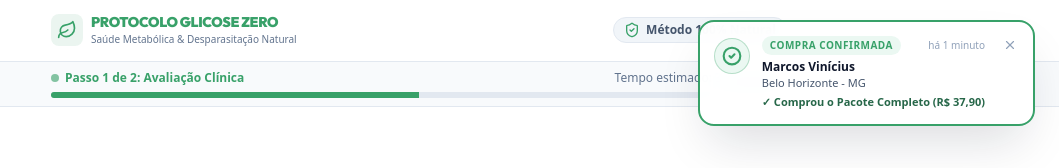
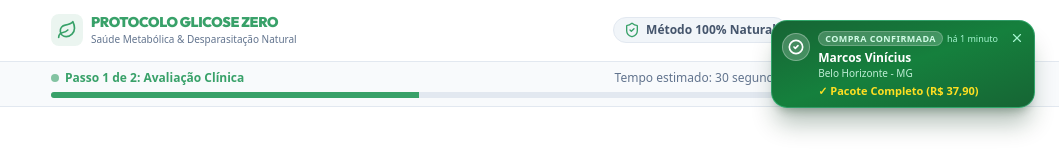
Before and after one commit to nepomucenoa151-cloud/anderson, a React (Vite) app: page / in a window 1280 px wide. Shown: the top 168 px of the page, without its empty margins (221-1280 px from the left). Built offline with nearby package versions, Linux system fonts and the light colour scheme.

Commit message:
atualizando

```diff
--- a/src/App.tsx
+++ b/src/App.tsx
@@ -945,31 +945,31 @@ const PurchaseNotificationToast = memo(function PurchaseNotificationToast() {
   if (!currentPurchase) return null;
 
   return (
-    <div className="fixed top-4 sm:top-5 right-3 sm:right-6 z-50 max-w-xs sm:max-w-sm bg-white/95 backdrop-blur-md border-2 border-[#38A169] rounded-2xl p-3.5 shadow-2xl shadow-slate-900/15 flex items-start gap-3 transition-all">
-      <div className="w-9 h-9 rounded-full bg-[#EBF8F2] text-[#38A169] flex items-center justify-center shrink-0 border border-[#38A169]/30 mt-0.5">
-        <CheckCircle2 className="w-5 h-5 stroke-[2.5]" />
+    <div className="fixed top-2.5 right-2 sm:top-5 sm:right-6 z-50 w-auto max-w-[245px] sm:max-w-[290px] bg-gradient-to-br from-[#166534] via-[#15803D] to-[#166534] text-white border border-emerald-300/40 rounded-xl sm:rounded-2xl p-2 sm:p-2.5 shadow-xl shadow-green-950/30 flex items-start gap-2 backdrop-blur-md transition-all">
+      <div className="w-6 h-6 sm:w-7 sm:h-7 rounded-full bg-white/20 text-white flex items-center justify-center shrink-0 border border-white/30 mt-0.5">
+        <CheckCircle2 className="w-3.5 h-3.5 sm:w-4 sm:h-4 stroke-[2.5]" />
       </div>
-      <div className="flex-1 min-w-0 pr-1">
-        <div className="flex items-center justify-between gap-1">
-          <span className="text-[10px] font-black uppercase tracking-wider text-[#38A169] bg-[#EBF8F2] px-2 py-0.5 rounded-full">
+      <div className="flex-1 min-w-0 pr-0.5">
+        <div className="flex items-center justify-between gap-1 leading-none mb-1">
+          <span className="text-[9px] font-black uppercase tracking-wider text-emerald-100 bg-white/20 px-1.5 py-0.5 rounded-full border border-white/20">
             Compra Confirmada
           </span>
-          <span className="text-[10px] text-slate-400 font-medium">{currentPurchase.time}</span>
+          <span className="text-[9px] text-emerald-200 font-medium shrink-0">{currentPurchase.time}</span>
         </div>
-        <p className="text-xs font-bold text-slate-900 mt-1 truncate">
+        <p className="text-[11px] sm:text-xs font-bold text-white truncate leading-tight">
           {currentPurchase.name}
         </p>
-        <p className="text-[11px] text-slate-600 font-medium">
+        <p className="text-[10px] text-emerald-100/90 truncate leading-tight mt-0.5">
           {currentPurchase.city} - {currentPurchase.uf}
         </p>
-        <p className="text-[11px] font-extrabold text-[#276749] mt-0.5">
-          ✓ Comprou o Pacote Completo (R$ 37,90)
+        <p className="text-[10px] sm:text-[11px] font-black text-yellow-300 leading-tight mt-1 truncate">
+          ✓ Pacote Completo (R$ 37,90)
         </p>
       </div>
       <button
         type="button"
         onClick={() => setCurrentPurchase(null)}
-        className="text-slate-400 hover:text-slate-600 p-0.5 rounded-full cursor-pointer"
+        className="text-emerald-200 hover:text-white p-0.5 -mr-0.5 -mt-0.5 rounded-full cursor-pointer hover:bg-white/10 transition-colors"
         aria-label="Fechar notificação"
       >
         <X className="w-3.5 h-3.5" />
```
Also changed, not shown: public/assets/aistudio/NOTI_bf1790b4.jpeg (added).
